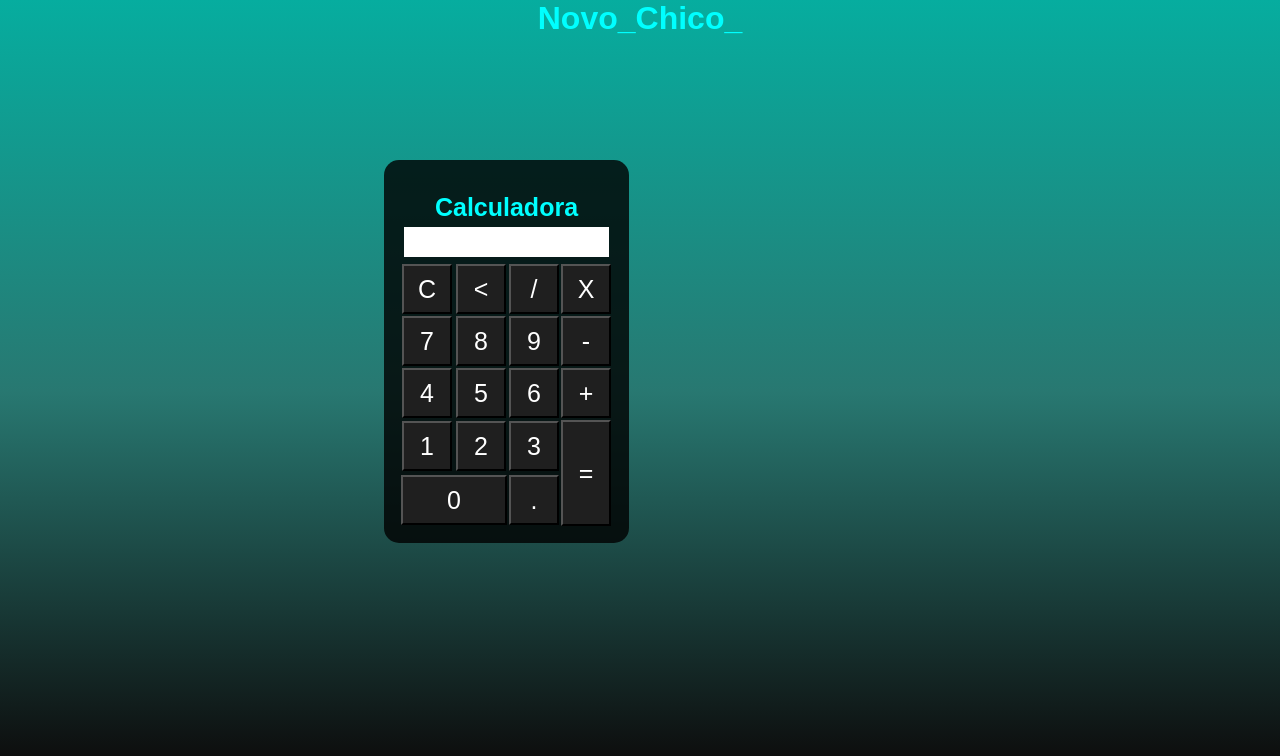
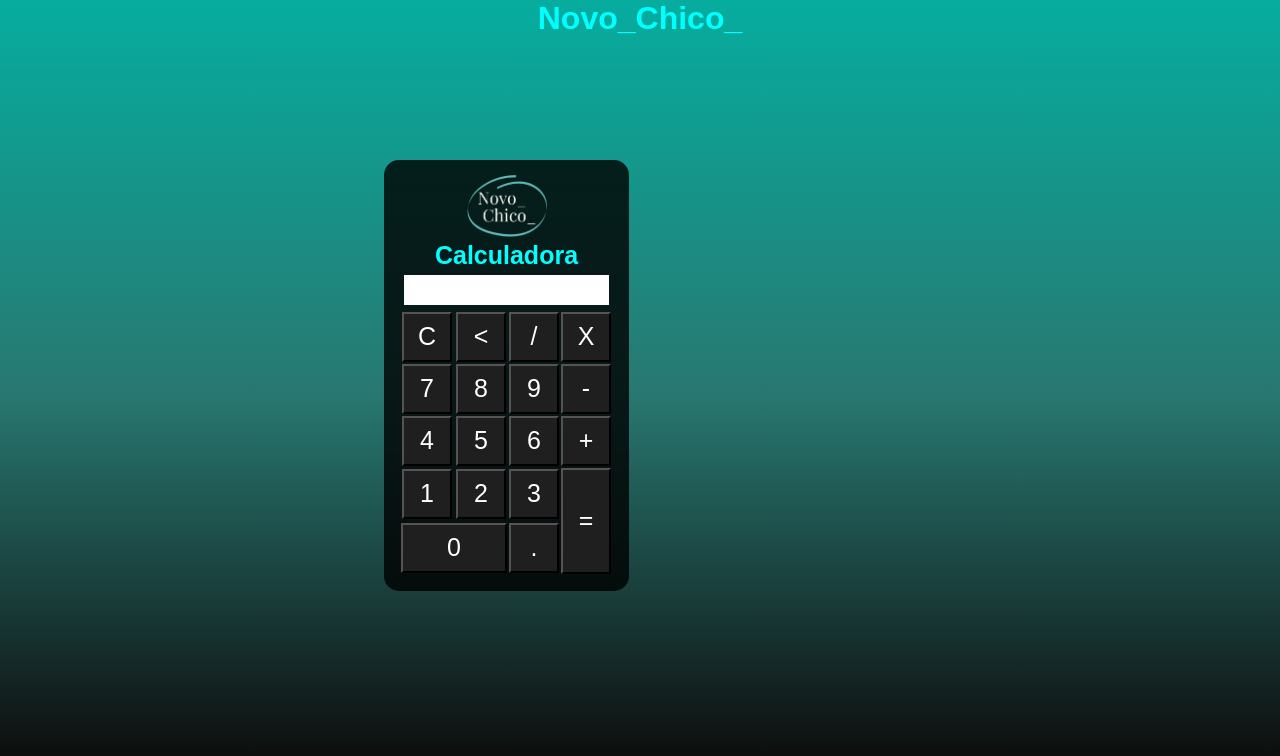
Before and after one commit to chicaofmp/calculadora1, a plain HTML site: page index.html in a window 1280 px wide. Drawn offline with Linux system fonts and the light colour scheme.

Commit message:
Update index.html

```diff
--- a/index.html
+++ b/index.html
@@ -11,7 +11,7 @@
     <div class="fundo">
         <h1>Novo_Chico_</h1>
         <div class="calculadora">
-            <img class="logo" src="/Calculadora/novochico.png" alt="">
+            <img class="logo" src="novochico.png" alt="">
             <h1>Calculadora</h1>
             <p id="resultado"></p>
             <table>
```
